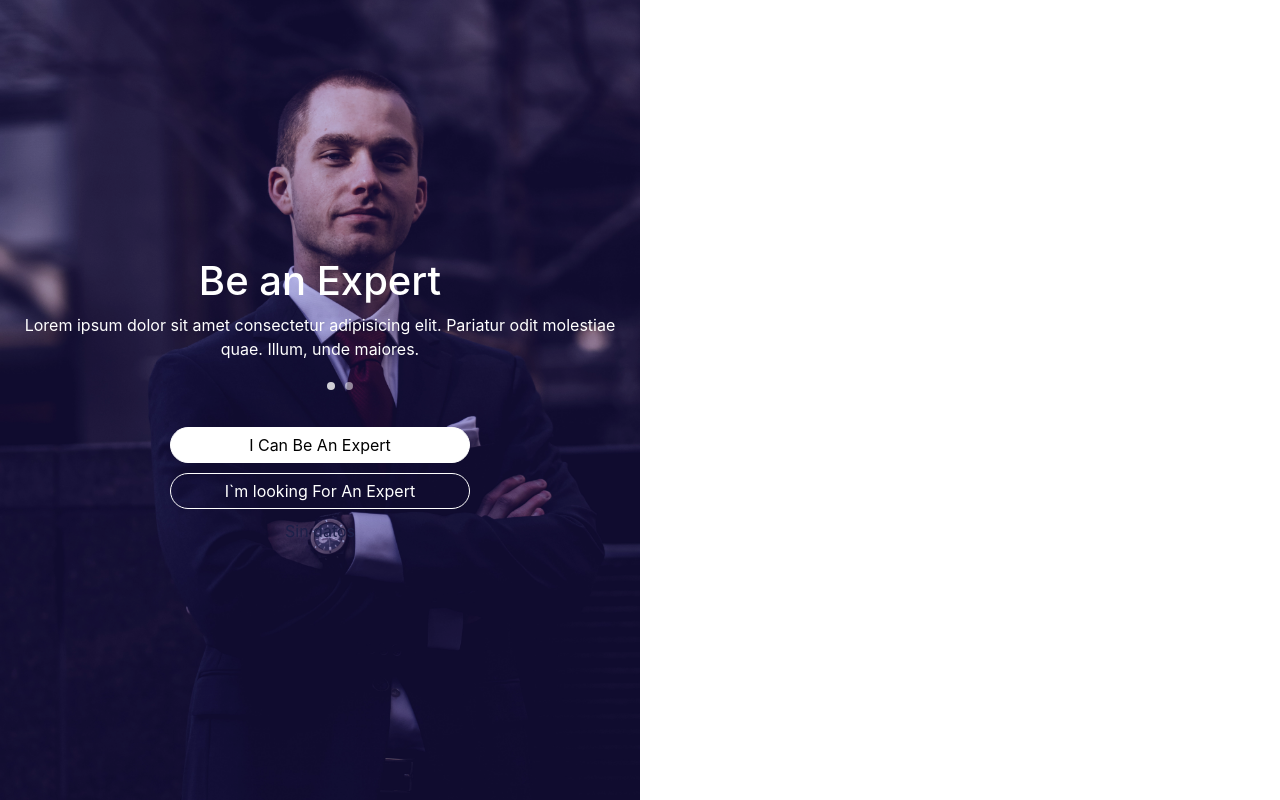
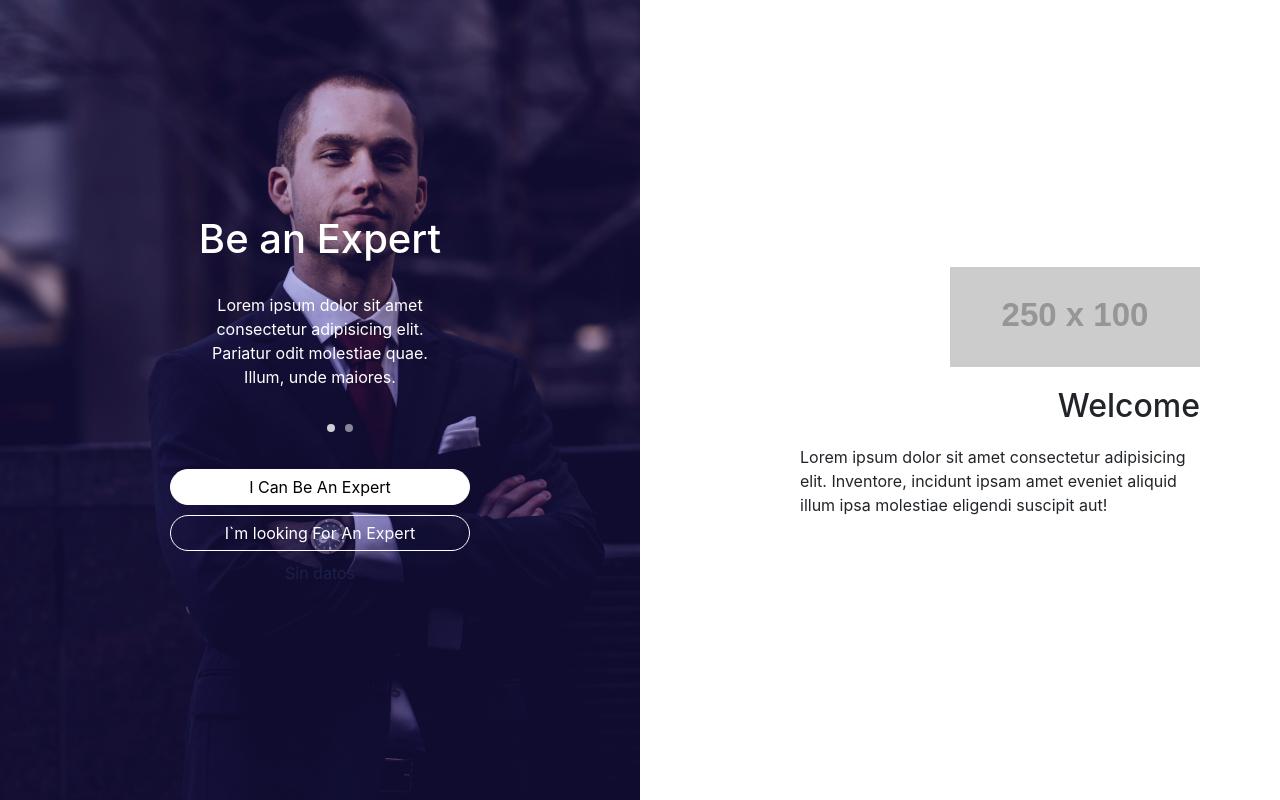
Before and after one commit to Itzli2000/MWP, a React (Create React App) app: page / in a window 1280 px wide. Built offline with nearby package versions, Linux system fonts and the light colour scheme.

Commit message:
Development Home: "Continue refactoring of home components"

```diff
--- a/public/assets/styles/sassFiles/_general.scss
+++ b/public/assets/styles/sassFiles/_general.scss
@@ -1,5 +1,9 @@
-@import './mixins';
-a, button {
+@import "./mixins";
+:root {
+    font-size: $root_size;
+}
+a,
+button {
   cursor: pointer;
   &:active,
   &:focus,
@@ -9,6 +13,7 @@ a, button {
 }
 .App {
   min-height: 100vh;
+  max-width: 1500px;
 }
 .fullHeight {
   min-height: 100vh;
@@ -20,35 +25,40 @@ a, button {
   background-position: center;
   background-size: cover;
   background-repeat: no-repeat;
-    &.login {
+}
+.login {
   position: relative;
   z-index: 0;
   &.Expert {
-            background-image: url('~/../../images/login1.jpg');
+    background-image: url("~/../../images/login1.jpg");
     z-index: 1;
   }
   &.SearchExpert {
-            background-image: url('~/../../images/login2.jpg');
+    background-image: url("~/../../images/login2.jpg");
     z-index: 1;
   }
   &::before {
-            content: '';
+    content: "";
     width: 100%;
     height: 100%;
     position: absolute;
     left: 0;
     top: 0;
     z-index: 2;
-            background-color: rgba( blue, 0.15)
+    background-color: rgba(blue, 0.15);
   }
   .header {
     z-index: 3;
     text-align: center;
     h1 {
-                color: #FFF;
+      color: #fff;
     }
     p {
-                color: #FFF;
+      color: #fff;
+      width: 70%;
+      min-width: 250px;
+      max-width: 300px;
+      margin: 30px auto;
     }
     .selectorsContainer {
       list-style: none;
@@ -57,11 +67,11 @@ a, button {
         display: inline-block;
         width: 8px;
         height: 8px;
-                    background-color: rgba( #FFF, 0.5);
+        background-color: rgba(#fff, 0.5);
         margin: 5px;
         border-radius: 100%;
         &.active {
-                        background-color: rgba(#FFF, 0.8)
+          background-color: rgba(#fff, 0.8);
         }
       }
     }
@@ -73,10 +83,21 @@ a, button {
       margin: 10px auto;
       @include customButton;
       &.active {
-                    background-color: #FFF;
+        background-color: #fff;
         color: black;
       }
     }
   }
 }
+.descriptionLogin {
+    padding-right: 5rem;
+  h2 {
+    margin-top: 20px;
+    margin-bottom: 20px;
   }
+  p {
+      width: 80%;
+      min-width: 250px;
+      max-width: 400px;
+  }
+}
--- a/public/assets/styles/sassFiles/_variables.scss
+++ b/public/assets/styles/sassFiles/_variables.scss
@@ -5,7 +5,7 @@ $h3_font-size: 1.75rem;
 $h4_font-size: 1.5rem;
 $h5_font-size: 1.25rem;
 $h6_font-size: 1rem;
-
+$root_size: 16px;
 
 // Colors
 $main-color: #000000;
--- a/public/assets/styles/styles.css
+++ b/public/assets/styles/styles.css
@@ -1,13 +1,26 @@
-a, button {
-  cursor: pointer; }
-  a:active, a:focus, a:visited, button:active, button:focus, button:visited {
-    outline: none !important; }
+:root {
+  font-size: 16px;
+}
+
+a,
+button {
+  cursor: pointer;
+}
+a:active, a:focus, a:visited,
+button:active,
+button:focus,
+button:visited {
+  outline: none !important;
+}
 
 .App {
-  min-height: 100vh; }
+  min-height: 100vh;
+  max-width: 1500px;
+}
 
 .fullHeight {
-  min-height: 100vh; }
+  min-height: 100vh;
+}
 
 .flexElementColumn {
   display: -webkit-flex;
@@ -22,47 +35,64 @@ a, button {
   min-height: 100vh;
   background-position: center;
   background-size: cover;
-  background-repeat: no-repeat; }
-  .flexElementColumn.login {
+  background-repeat: no-repeat;
+}
+
+.login {
   position: relative;
-    z-index: 0; }
-    .flexElementColumn.login.Expert {
+  z-index: 0;
+}
+.login.Expert {
   background-image: url("~/../../images/login1.jpg");
-      z-index: 1; }
-    .flexElementColumn.login.SearchExpert {
+  z-index: 1;
+}
+.login.SearchExpert {
   background-image: url("~/../../images/login2.jpg");
-      z-index: 1; }
-    .flexElementColumn.login::before {
-      content: '';
+  z-index: 1;
+}
+.login::before {
+  content: "";
   width: 100%;
   height: 100%;
   position: absolute;
   left: 0;
   top: 0;
   z-index: 2;
-      background-color: rgba(0, 0, 255, 0.15); }
-    .flexElementColumn.login .header {
+  background-color: rgba(0, 0, 255, 0.15);
+}
+.login .header {
   z-index: 3;
-      text-align: center; }
-      .flexElementColumn.login .header h1 {
-        color: #FFF; }
-      .flexElementColumn.login .header p {
-        color: #FFF; }
-      .flexElementColumn.login .header .selectorsContainer {
-        list-style: none; }
-        .flexElementColumn.login .header .selectorsContainer .selector {
+  text-align: center;
+}
+.login .header h1 {
+  color: #fff;
+}
+.login .header p {
+  color: #fff;
+  width: 70%;
+  min-width: 250px;
+  max-width: 300px;
+  margin: 30px auto;
+}
+.login .header .selectorsContainer {
+  list-style: none;
+}
+.login .header .selectorsContainer .selector {
   cursor: pointer;
   display: inline-block;
   width: 8px;
   height: 8px;
   background-color: rgba(255, 255, 255, 0.5);
   margin: 5px;
-          border-radius: 100%; }
-          .flexElementColumn.login .header .selectorsContainer .selector.active {
-            background-color: rgba(255, 255, 255, 0.8); }
-    .flexElementColumn.login .buttonsContainer {
-      z-index: 3; }
-      .flexElementColumn.login .buttonsContainer button {
+  border-radius: 100%;
+}
+.login .header .selectorsContainer .selector.active {
+  background-color: rgba(255, 255, 255, 0.8);
+}
+.login .buttonsContainer {
+  z-index: 3;
+}
+.login .buttonsContainer button {
   display: block;
   margin: 10px auto;
   width: 100%;
@@ -72,12 +102,28 @@ a, button {
   color: #fff;
   border-radius: 20px;
   background-color: transparent;
-        padding: 5px 20px; }
-        .flexElementColumn.login .buttonsContainer button:hover {
+  padding: 5px 20px;
+}
+.login .buttonsContainer button:hover {
   background-color: #fff;
-          color: #000; }
-        .flexElementColumn.login .buttonsContainer button.active {
-          background-color: #FFF;
-          color: black; }
+  color: #000;
+}
+.login .buttonsContainer button.active {
+  background-color: #fff;
+  color: black;
+}
+
+.descriptionLogin {
+  padding-right: 5rem;
+}
+.descriptionLogin h2 {
+  margin-top: 20px;
+  margin-bottom: 20px;
+}
+.descriptionLogin p {
+  width: 80%;
+  min-width: 250px;
+  max-width: 400px;
+}
 
 /*# sourceMappingURL=styles.css.map */
--- a/public/assets/styles/styles.scss
+++ b/public/assets/styles/styles.scss
@@ -1 +1,2 @@
+@import './sassFiles/variables';
 @import './sassFiles/general';
--- a/public/index.html
+++ b/public/index.html
@@ -7,9 +7,9 @@
   <meta name="viewport" content="width=device-width, initial-scale=1" />
   <meta name="theme-color" content="#000000" />
   <!-- Project includes -->
-  <link rel="stylesheet" href="./assets/styles/styles.css">
   <link rel="stylesheet" href="https://maxcdn.bootstrapcdn.com/bootstrap/4.0.0/css/bootstrap.min.css"
     integrity="sha384-Gn5384xqQ1aoWXA+058RXPxPg6fy4IWvTNh0E263XmFcJlSAwiGgFAW/dAiS6JXm" crossorigin="anonymous">
+    <link rel="stylesheet" href="./assets/styles/styles.css">
   <!-- Project includes -->
   <!--
       manifest.json provides metadata used when your web app is installed on a
--- a/src/views/login/LoginContainer.js
+++ b/src/views/login/LoginContainer.js
@@ -6,6 +6,7 @@ import { fetch_action, login_type } from '../../actions';
 import Swal from 'sweetalert2';
 // components imports
 import SliderComponent from './components/SliderComponent';
+import DescriptionComponent from './components/DescriptionComponent';
 
 class LoginContainer extends Component {
 
@@ -66,6 +67,7 @@ class LoginContainer extends Component {
                     loginUserType={this.loginUserType}
                     showLoginModal={this.showLoginModal}
                 />
+                <DescriptionComponent />
             </div>
         );
     }
--- /dev/null
+++ b/src/views/login/components/DescriptionComponent.js
@@ -0,0 +1,13 @@
+import React from 'react';
+
+const DescriptionComponent = (props) => {
+    return (
+        <div className="col-sm-12 col-md-6 descriptionLogin flexElementColumn align-items-end">
+            <img src="https://dummyimage.com/250X100/000/fff" alt="main logo" />
+            <h2>Welcome</h2>
+            <p>Lorem ipsum dolor sit amet consectetur adipisicing elit. Inventore, incidunt ipsam amet eveniet aliquid illum ipsa molestiae eligendi suscipit aut!</p>
+        </div>
+    )
+}
+
+export default DescriptionComponent;
--- a/src/views/login/components/SliderComponent.js
+++ b/src/views/login/components/SliderComponent.js
@@ -1,8 +1,6 @@
-import React, { Component } from 'react';
+import React from 'react';
 
-class sliderComponent extends Component {
-    render() {
-        const { props } = this;
+const sliderComponent = (props) => {
     const { currentState, newData } = props;
     const { fetch_data } = newData;
     console.log(newData);
@@ -18,7 +16,6 @@ class sliderComponent extends Component {
                     }
                 </h1>
                 <p>
-
                     {
                         currentState.background === 'Expert' ?
                             'Lorem ipsum dolor sit amet consectetur adipisicing elit. Pariatur odit molestiae quae. Illum, unde maiores.' :
@@ -31,13 +28,12 @@ class sliderComponent extends Component {
                 </ul>
             </div>
             <div className="buttonsContainer w-100">
-                    <button onClick={() => { props.loginUserType('Expert');props.showLoginModal('Expert')}} className={currentState.background === 'Expert' ? 'active' : ''}>I Can Be An Expert</button>
-                    <button onClick={() => { props.loginUserType('SearchExpert');props.showLoginModal('SearchExpert')}} className={currentState.background === 'SearchExpert' ? 'active' : ''}>I`m looking For An Expert</button>
+                <button onClick={() => { props.loginUserType('Expert'); props.showLoginModal('Expert') }} className={currentState.background === 'Expert' ? 'active' : ''}>I Can Be An Expert</button>
+                <button onClick={() => { props.loginUserType('SearchExpert'); props.showLoginModal('SearchExpert') }} className={currentState.background === 'SearchExpert' ? 'active' : ''}>I`m looking For An Expert</button>
             </div>
             {fetch_data ? <div>{fetch_data.name}</div> : <div>Sin datos</div>}
         </div>
-        );
-    }
+    )
 }
 
 export default sliderComponent;
```
Lines whose indentation alone changed are shown as unchanged.
